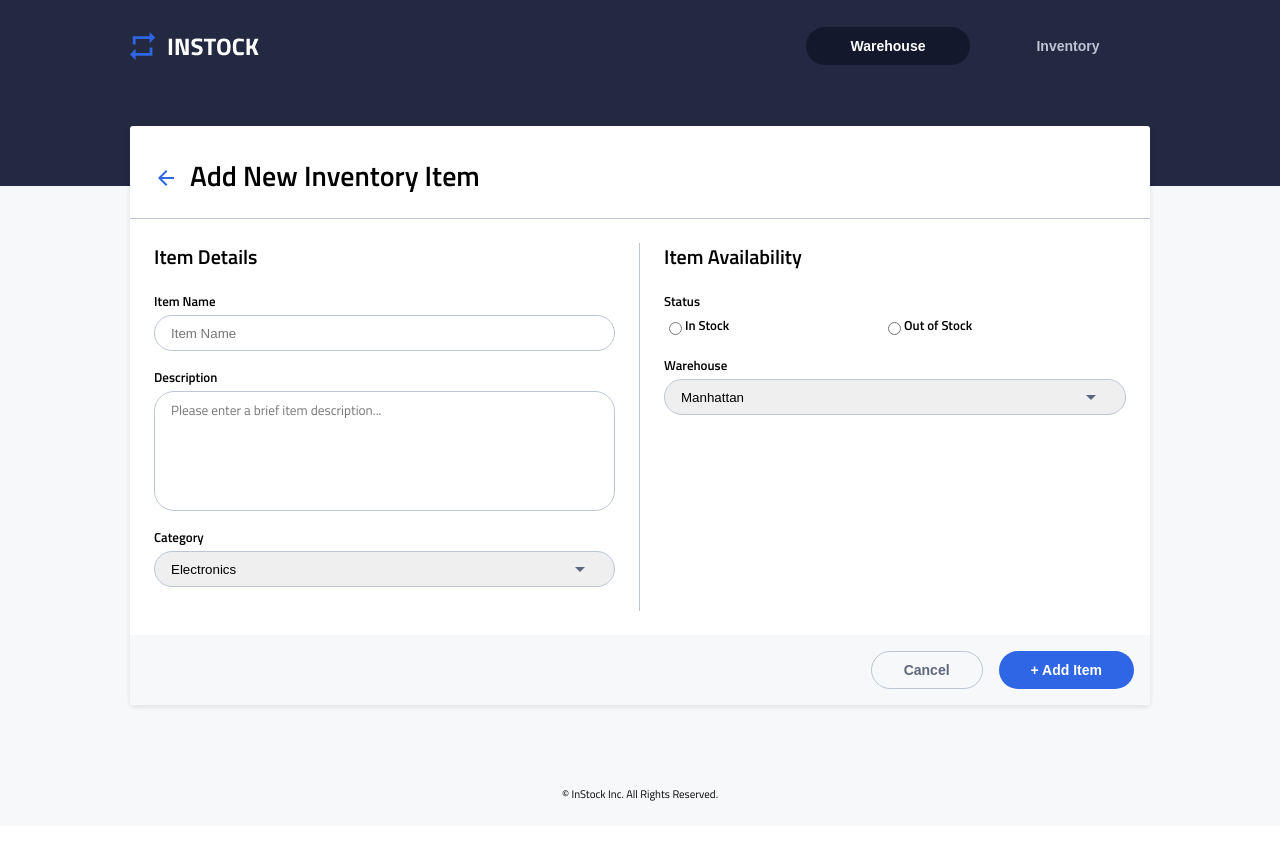
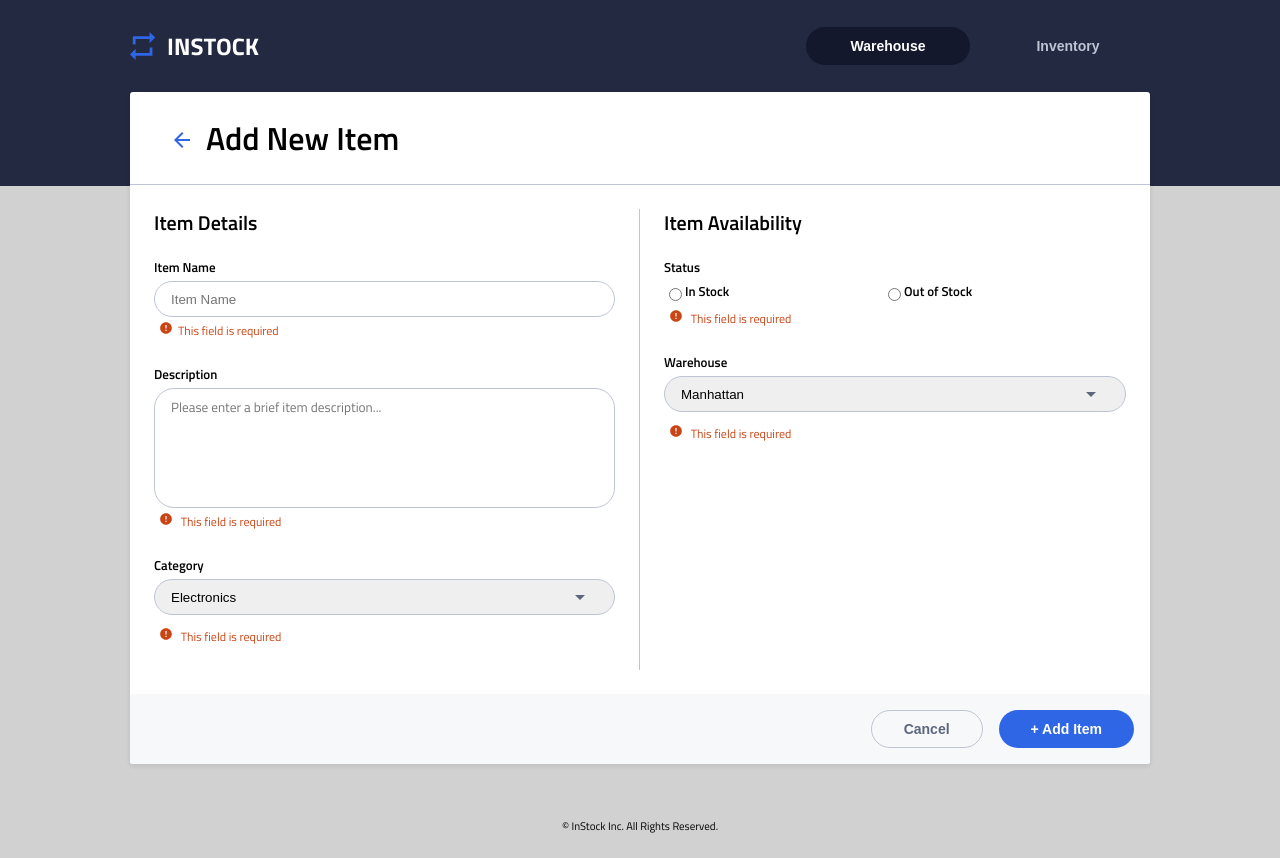
Before and after one commit to cdd741/In-Stock, a React (Create React App) app in the folder client/: page /inventories/add in a window 1280 px wide. Before the commit the page ends 826 px from the top, so only its background shows below. Built offline with nearby package versions, Linux system fonts and the light colour scheme; no server answers.

Commit message:
finally done with inventory edit form
Signed-off-by: Aidan Tilgner <aidantilgner02@gmail.com>

```diff
--- a/client/src/components/InventoryForm/InventoryForm.jsx
+++ b/client/src/components/InventoryForm/InventoryForm.jsx
@@ -1,8 +1,7 @@
 import React from "react";
 import { ReactComponent as BackArrow } from "../../assets/icons/arrow_back-24px.svg";
-import inventories from "../../data/inventories.json";
+import { ReactComponent as Error } from "../../assets/icons/error-24px.svg";
 import Button from "../Button/Button";
-import Input from "../Input/Input";
 import SecondLevelWrap from "../SecondLevelWrap/SecondLevelWrap";
 import { Link } from "react-router-dom";
 import { API_URL } from "../../utils/inStockAPIs";
@@ -25,18 +24,45 @@ class InventoryForm extends React.Component {
     formComplete: null,
   };
 
+  checkFormCompletion = () => {
+    console.log('checking')
+    if (
+      !this.state.itemName ||
+      !this.state.itemDescription ||
+      !this.state.itemCategory ||
+      !this.state.itemStatus ||
+      !this.state.itemWarehouseID ||
+      !this.state.itemWarehouseName ||
+      !(this.state.itemQuantity >= 0)
+    ) {
+      console.log("form incomplete");
+      this.setState({
+        formComplete: false,
+      });
+      return false;
+    } else {
+      console.log('form complete')
+      this.setState({
+        formComplete: true,
+      });
+      return true;
+    }
+  };
+
   componentDidMount = () => {
     axios
       .get(API_URL("inventories", this.state.id))
       .then((res) => {
         let inventoryItem = res.data;
         if (inventoryItem !== undefined) {
+          console.log('Made it to mount stuff')
           this.setState({
             itemName: inventoryItem.itemName,
             itemDescription: inventoryItem.description,
             itemCategory: inventoryItem.category,
             itemStatus: inventoryItem.status,
-            itemWarehouseName: inventoryItem.warehouse,
+            itemQuantity: inventoryItem.quantity,
+            itemWarehouseName: inventoryItem.warehouseName,
             itemWarehouseID: inventoryItem.warehouseID,
           });
           if (this.state.formType === "editItem") {
@@ -45,11 +71,13 @@ class InventoryForm extends React.Component {
             let category = document.getElementById("categories");
             let inStock = document.getElementById("in-stock");
             let outOfStock = document.getElementById("out-of-stock");
+            let quantity = document.getElementById('quantity')
             let warehouse = document.getElementById("warehouses");
 
             itemName.value = inventoryItem.itemName;
             itemDescription.value = inventoryItem.description;
             category.value = inventoryItem.category;
+            quantity.value = inventoryItem.quantity;
             warehouse.value =
               inventoryItem.warehouseName + "|" + inventoryItem.warehouseID;
 
@@ -58,12 +86,14 @@ class InventoryForm extends React.Component {
             } else {
               outOfStock.checked = true;
             }
+            this.checkFormCompletion();
           }
         }
       })
       .catch((err) => {
         console.log("error in InventoryForm.jsx axios request", err);
       });
+      console.log(this.state)
   };
 
   handleOnChange = (e) => {
@@ -90,35 +120,10 @@ class InventoryForm extends React.Component {
   };
 
   checkFieldCompletion = (e) => {
-    console.log(e.target.value);
-    console.log(this.state[e.target.name]);
     if (e.target.value === "") {
       e.target.classList.add("incomplete");
     } else if (e.target.value !== "") {
       e.target.classList.remove("incomplete");
-    }
-  };
-
-  checkFormCompletion = () => {
-    if (
-      !this.state.itemName ||
-      !this.state.itemDescription ||
-      !this.state.itemCategory ||
-      !this.state.itemStatus ||
-      !this.state.itemWarehouseID ||
-      !this.state.itemWarehouseName ||
-      !(this.state.itemQuantity >= 0)
-    ) {
-      console.log("form incomplete");
-      this.setState({
-        formComplete: false,
-      });
-      return false;
-    } else {
-      this.setState({
-        formComplete: true,
-      });
-      return true;
     }
   };
 
@@ -165,15 +170,15 @@ class InventoryForm extends React.Component {
 
   render() {
     return (
-      <>
-        <div className="inventory-form-container">
-          <div className="inventory-form">
-            <div className="inventory-form__header">
-              <Link to="/inventories">
-                <BackArrow className="inventory-form__back-arrow" />
-              </Link>
-              <h1 className="inventory-form__title">Add New Inventory Item</h1>
-            </div>
+      <div className="main-container-wrapper">
+        <SecondLevelWrap
+          title={this.state.formType === 'addItem' ? "Add New Item" : "Edit Item"}
+          onClickBack={(e) => {
+            e.preventDefault();
+            // setting url to the previous page
+            this.props.history.push('/inventories');
+          }}
+        >
           <form className="inventory-form__form">
             <div className="inventory-form__item-details">
               <h3 className="inventory-form__subtitle">Item Details</h3>
@@ -191,11 +196,12 @@ class InventoryForm extends React.Component {
                   this.checkFieldCompletion(e);
                 }}
               />
-                {(this.state.formComplete === false &&
+              {(this.state.formComplete === false ||
+                this.state.formComplete === null &&
                 this.state.itemName === null) ||
                 this.state.itemName === "" ? (
                 <div className="inventory-form__field-req">
-                    <p>* this field is required</p>
+                  <p><Error className="inventory-form__error-icon"/>This field is required</p>
                 </div>
               ) : null}
               <label
@@ -215,11 +221,12 @@ class InventoryForm extends React.Component {
                   this.checkFieldCompletion(e);
                 }}
               />
-                {(this.state.formComplete === false &&
+              {(this.state.formComplete === false ||
+                this.state.formComplete === null &&
                 this.state.itemDescription === null) ||
                 this.state.itemDescription === "" ? (
                 <div className="inventory-form__field-req">
-                    <p>* this field is required</p>
+                  <p><Error className="inventory-form__error-icon"/> This field is required</p>
                 </div>
               ) : null}
               <label htmlFor="categories" className="inventory-form__label">
@@ -258,11 +265,12 @@ class InventoryForm extends React.Component {
                   Health
                 </option>
               </select>
-                {(this.state.formComplete === false &&
+              {(this.state.formComplete === false ||
+                this.state.formComplete === null &&
                 this.state.itemCategory === null) ||
                 this.state.itemCategory === "" ? (
                 <div className="inventory-form__field-req">
-                    <p>* this field is required</p>
+                  <p><Error className="inventory-form__error-icon"/> This field is required</p>
                 </div>
               ) : null}
             </div>
@@ -302,11 +310,12 @@ class InventoryForm extends React.Component {
                   Out of Stock
                 </label>
               </div>
-                {(this.state.formComplete === false &&
+              {(this.state.formComplete === false ||
+                this.state.formComplete === null &&
                 this.state.itemStatus === null) ||
                 this.state.itemStatus === "" ? (
                 <div className="inventory-form__field-req">
-                    <p>* this field is required</p>
+                  <p><Error className="inventory-form__error-icon"/> This field is required</p>
                 </div>
               ) : null}
               {this.state.itemStatus === "In Stock" && (
@@ -320,6 +329,7 @@ class InventoryForm extends React.Component {
                   <input
                     type="text"
                     name="itemQuantity"
+                    id="quantity"
                     placeholder="0"
                     className="inventory-form__input"
                     onChange={(e) => this.handleOnChange(e)}
@@ -328,11 +338,12 @@ class InventoryForm extends React.Component {
                       this.checkFieldCompletion(e);
                     }}
                   />
-                    {(this.state.formComplete === false &&
+                  {(this.state.formComplete === false ||
+                    this.state.formComplete === null &&
                     this.state.itemQuantity === null) ||
                     this.state.itemQuantity === "" ? (
                     <div className="inventory-form__field-req">
-                        <p>* this field is required</p>
+                      <p><Error className="inventory-form__error-icon"/> This field is required</p>
                     </div>
                   ) : null}
                 </>
@@ -375,11 +386,12 @@ class InventoryForm extends React.Component {
                   Montreal
                 </option>
               </select>
-                {(this.state.formComplete === false &&
-                  this.state.itemQuantity === null) ||
-                this.state.itemQuantity === "" ? (
+              {(this.state.formComplete === false ||
+                this.state.formComplete === null &&
+                this.state.itemWarehouseName === null) ||
+                this.state.itemWarehouseName === "" ? (
                 <div className="inventory-form__field-req">
-                    <p>* this field is required</p>
+                  <p><Error className="inventory-form__error-icon"/> This field is required</p>
                 </div>
               ) : null}
             </div>
@@ -404,10 +416,9 @@ class InventoryForm extends React.Component {
               />
             </div>
           </form>
-          </div>
+        </SecondLevelWrap>
         <Footer />
       </div>
-      </>
     );
   }
 }
--- a/client/src/components/InventoryForm/InventoryForm.scss
+++ b/client/src/components/InventoryForm/InventoryForm.scss
@@ -198,7 +198,11 @@
     color: $red;
     font-size: $H4;
     margin-top: -24px;
-    padding-left: 12px;
+    margin-bottom: 24px;
+  }
+
+  &__error-icon{
+    height: $H3;
   }
 }
 
--- a/client/src/components/SecondLevelWrap/SecondLevelWrap.scss
+++ b/client/src/components/SecondLevelWrap/SecondLevelWrap.scss
@@ -3,7 +3,6 @@
 @use '../../styles/partials/variables' as *;
 .main-container-wrapper {
   width: 100%;
-  min-height: 80vh;
   position: relative;
   display: flex;
   justify-content: center;
```
Also changed, not shown: 1 other file (tests, documents, lock files or other folders). Lines whose indentation alone changed are shown as unchanged.
